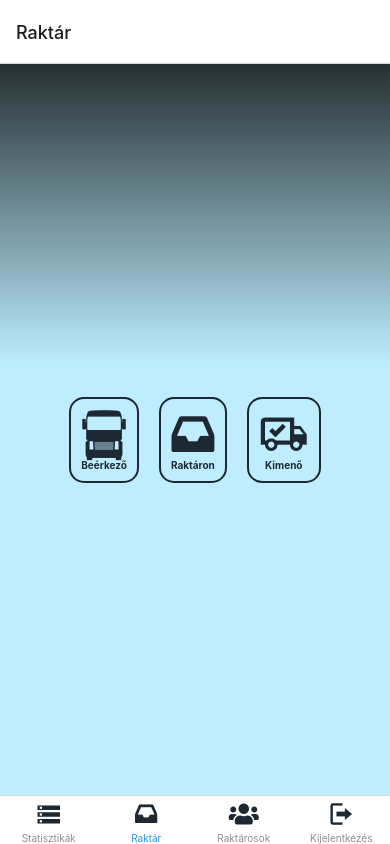
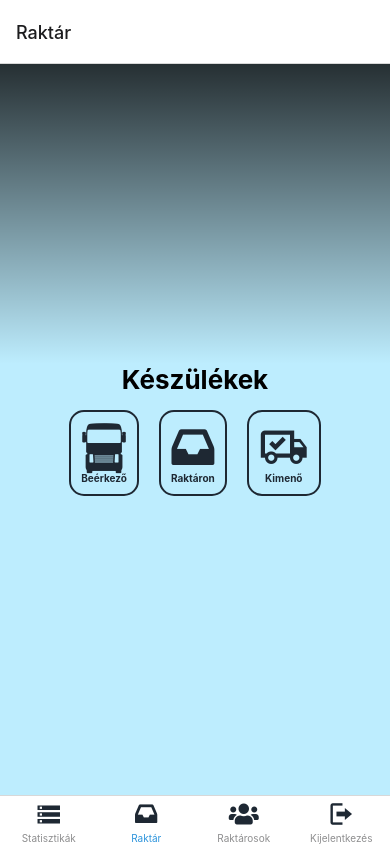
Before and after one commit to czobori/iStorageApplication, a React Native app in the folder StorageApplication/: screen /StorageScreen in a window 390 px wide. Built offline with nearby package versions, Linux system fonts and the light colour scheme; what expo-linking would draw is missing.

Commit message:
opacity levétele, raktár screen text

```diff
--- a/StorageApplication/components/button/arriveButtonComp.js
+++ b/StorageApplication/components/button/arriveButtonComp.js
@@ -7,9 +7,9 @@ const ArriveButton = ({onPress}) =>{
     return (
         <View>
             <Pressable style={storagePageStyles.button} onPress={onPress}>
-                    <Fontisto name="truck"style={storagePageStyles.icon} />
-                    <Text style={storagePageStyles.text}>Beérkező</Text>
-                </Pressable>
+                <Fontisto name="truck"style={storagePageStyles.icon} />
+                <Text style={storagePageStyles.text}>Beérkező</Text>
+            </Pressable>
         </View>
     )
 }
--- a/StorageApplication/screens/OrderOutScreen.tsx
+++ b/StorageApplication/screens/OrderOutScreen.tsx
@@ -12,7 +12,6 @@ export default function OrderOutScreen({ navigation }: RootTabScreenProps<'Order
   return(
     <View style={containerStyles.container}>
       <GradientBack/>
-
       <ScrollView showsHorizontalScrollIndicator={false}>
         <BackButton onPress={onBackPressed}/>
         <SoldsThisMonth/>
--- a/StorageApplication/screens/StorageScreen.tsx
+++ b/StorageApplication/screens/StorageScreen.tsx
@@ -4,7 +4,6 @@ import { containerStyles } from '../styles/element/containerStyle';
 import { ScrollView } from 'react-native-gesture-handler';
 import GradientBack from '../components/linegradient/linegradent';
 import {Text,View,Pressable } from 'react-native';
-import { FontAwesome5,MaterialCommunityIcons,Entypo,Fontisto,MaterialIcons,FontAwesome} from '@expo/vector-icons';
 import { storagePageStyles } from '../styles/screenStyles/storageStyle';
 import ArriveButton from '../components/button/arriveButtonComp';
 import InButton from '../components/button/instoreageButtonComp';
@@ -20,6 +19,7 @@ export default function UsersScreen({ navigation }: RootTabScreenProps<'UsersScr
     return(
         <View style={containerStyles.container}>
             <GradientBack/>
+            <Text style={storagePageStyles.title}>Készülékek</Text>
             <View  style={{ flexDirection: 'row'}}>
                 <ArriveButton onPress={onArrive}/>
                 <InButton onPress={onInstore}/>
--- a/StorageApplication/styles/componentStyles/UserDataComponentStyle.tsx
+++ b/StorageApplication/styles/componentStyles/UserDataComponentStyle.tsx
@@ -6,7 +6,6 @@ const userComponentStyles = StyleSheet.create({
     margin:10,
     borderRadius:15,
     paddingRight:20,
-    opacity:0.80
   },
   text:{
     color:'#fff',
--- a/StorageApplication/styles/element/backButtonStyle.tsx
+++ b/StorageApplication/styles/element/backButtonStyle.tsx
@@ -2,7 +2,7 @@ import { StyleSheet} from 'react-native';
 const backButtonStyles = StyleSheet.create({
     icon:{
         color:"#fff",
-        fontSize:22,
+        fontSize:24,
         textAlign:"left",
         paddingRight:10,
         paddingTop:5
--- a/StorageApplication/styles/element/phoneInStyles.tsx
+++ b/StorageApplication/styles/element/phoneInStyles.tsx
@@ -7,7 +7,7 @@ const phoneStyles = StyleSheet.create({
     padding:15,
     marginTop:15,
     fontWeight:"bold",
-    opacity:0.85,
+    //opacity:0.85,
     alignItems:"center"
   },
   title:{
@@ -31,7 +31,7 @@ const phoneStyles = StyleSheet.create({
     padding:5,
     paddingLeft:15,
     width:Dimensions.get('window').width - 60,
-    backgroundColor:"#1e2833",
+    backgroundColor:"#003247",
     borderColor:"#fff",
     borderRadius:15,
     marginVertical:2
--- a/StorageApplication/styles/screenStyles/storageStyle.tsx
+++ b/StorageApplication/styles/screenStyles/storageStyle.tsx
@@ -5,7 +5,7 @@ const storagePageStyles = StyleSheet.create({
     borderWidth:2,
     borderColor:"#1e2833",
     marginHorizontal:10,
-    marginTop:20,
+    marginTop:15,
     padding:10,
     borderRadius:15,
     alignItems:"center"
@@ -16,8 +16,13 @@ const storagePageStyles = StyleSheet.create({
     fontWeight:"bold",
   },
   icon:{
-      fontSize:50,
-      color:"#1e2833"
+    fontSize:50,
+    color:"#1e2833"
+  },
+  title:{
+    color:"#000",
+    fontWeight:"bold",
+    fontSize:26
   }
 });
 export {storagePageStyles};
```
